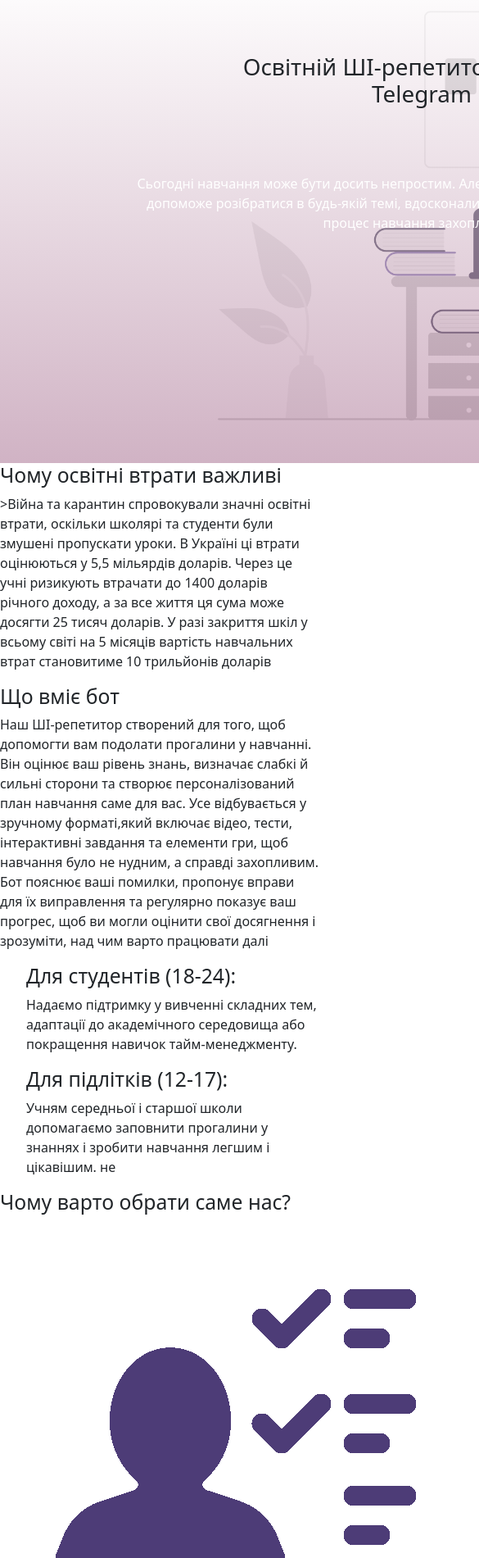
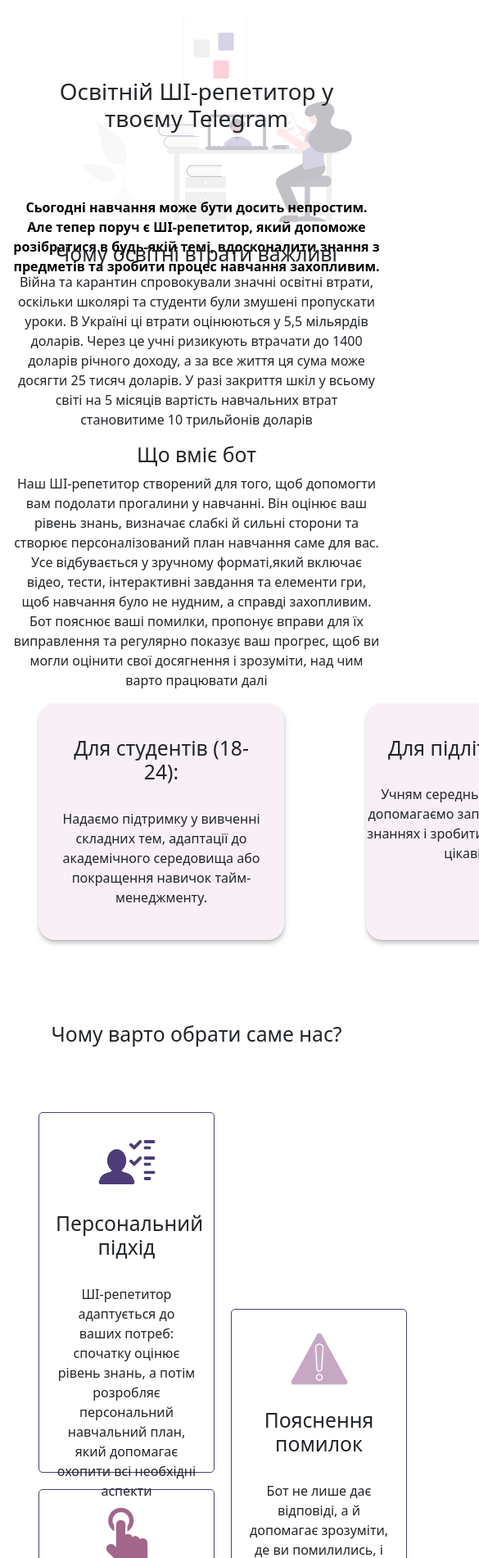
Before and after one commit to Olexi5/Coach-AI, a plain HTML site: page index.html in a window 390 px wide. Shown: the part 99-2000 px from the top of the page at 82% size, 585 px wide, since content can reach past the window. Drawn offline with nearby package versions, Linux system fonts and the light colour scheme; a script that the page names is missing.

Commit message:
trying to make a mobile version

```diff
--- a/css/style.css
+++ b/css/style.css
@@ -4,9 +4,16 @@
   padding: 0 15px;
 }
 .brand-img {
-  width: 80px;
+  width: 60px;
 }
 .header {
+  padding-top: 20px;
+  padding-bottom: 10px;
+  border-bottom: 1px solid rgba(255, 172, 152, 0.5);
+}
+.navbar-brand {
+  display: flex;
+  align-items: center;
 }
 .header-cont {
   display: flex;
@@ -19,7 +26,8 @@
 .hero {
   background-image: linear-gradient(
       to top,
-      rgba(162, 103, 138, 0.5), rgba(255, 255, 255, 0.5)
+      rgba(255, 255, 255, 0.7),
+      rgba(255, 255, 255, 0.7)
     ),
     url(../images/hero-img.png);
   background-size: contain;
@@ -36,7 +44,230 @@
 }
 .hero-text {
   text-align: center;
-  width: 700px;
+  width: 600px;
   margin: 0 auto;
+  color: #000;
+  font-weight: 600;
+}
+.problem {
+  margin-top: 20px;
+  margin-bottom: 60px;
+}
+.prob-title {
+  text-align: center;
+}
+.prob-text {
+  text-align: center;
+}
+.solution {
+  margin-bottom: 100px;
+}
+.sol-title {
+  text-align: center;
+}
+.sol-text {
+  text-align: center;
+}
+.for-item {
+  width: 450px;
+  background-color: rgba(182, 109, 170, 0.1);
+  padding-top: 40px;
+  padding-bottom: 40px;
+  border-radius: 20px;
+  box-shadow: 1px 4px 6px 0px rgba(0, 0, 0, 0.16),
+    0px 4px 4px 0px rgba(0, 0, 0, 0.06), 0px 1px 1px 0px rgba(0, 0, 0, 0.12);
+}
+.for-list {
+  display: flex;
+  gap: 100px;
+}
+.for-title {
+  text-align: center;
+  margin: 0 auto;
+  margin-bottom: 30px;
+  width: 250px;
+}
+.for-text {
+  text-align: center;
+  width: 300px;
+  margin: 0 auto;
+}
+.for {
+  margin-bottom: 100px;
+}
+.advant-img {
+  width: 80px;
+  display: block;
+  margin: 0 auto;
+  margin-bottom: 20px;
+}
+.advant-item {
+  width: 300px;
+  border: 1px solid #4d3c77;
+  padding: 50px;
+  padding-top: 20px;
+  padding-bottom: 20px;
+  border-radius: 5px;
+  height: 440px;
+}
+.advant-item-title {
+  text-align: center;
+  margin-bottom: 30px;
+}
+.advant-text {
+  text-align: center;
+}
+.advant-list {
+  display: grid;
+  grid-template-columns: repeat(2, 300px);
+  grid-template-rows: 220px 200px 220px 200px 220px;
+  grid-column-gap: 20px;
+  grid-row-gap: 20px;
+  width: 620px;
+  margin: 0 auto;
+}
+.advant-title {
+  text-align: center;
+  margin-bottom: 80px;
+}
+.advant-item:nth-child(1) {
+  grid-area: 1 / 1 / 3 / 2;
+}
+.advant-item:nth-child(2) {
+  grid-area: 2 / 2 / 4 / 3;
+}
+.advant-item:nth-child(3) {
+  grid-area: 3 / 1 / 5 / 2;
+}
+.advant-item:nth-child(4) {
+  grid-area: 4 / 2 / 6 / 3;
+}
+.btn-support {
+  width: 180px;
+  height: 50px;
+  background-color: #7a6daa;
+  border: 3px solid #4d3c77;
+  border-radius: 15px;
+  display: flex;
+  align-items: center;
+  padding-top: 15px;
+  padding-bottom: 5px;
+  padding-left: 15px;
+  gap: 20px;
+}
+.btn-text {
+  font-size: 13px;
+  line-height: 120%;
+  text-align: left;
   color: #fff;
 }
+.support-img {
+  width: 30px;
+  margin-bottom: 10px;
+}
+@media screen and (max-width: 480px) {
+  .container {
+    width: 480px;
+    margin: 0 auto;
+    padding: 0 15px;
+  }
+  .hero {
+    background-image: linear-gradient(
+        to top,
+        rgba(255, 255, 255, 0.7),
+        rgba(255, 255, 255, 0.7)
+      ),
+      url(../images/hero-img.png);
+    background-size: contain;
+    background-repeat: no-repeat;
+    background-position: right;
+    height: 300px;
+  }
+  .title {
+    padding-top: 100px;
+    width: 400px;
+    margin: 0 auto;
+    text-align: center;
+    margin-bottom: 80px;
+  }
+  .hero-text {
+    text-align: center;
+    width: 450px;
+    margin: 0 auto;
+    color: #000;
+    font-weight: 600;
+  }
+  .for-item {
+    width: 450px;
+    background-color: rgba(182, 109, 170, 0.1);
+    padding-top: 40px;
+    padding-bottom: 40px;
+    border-radius: 20px;
+    box-shadow: 1px 4px 6px 0px rgba(0, 0, 0, 0.16),
+      0px 4px 4px 0px rgba(0, 0, 0, 0.06), 0px 1px 1px 0px rgba(0, 0, 0, 0.12);
+  }
+  .for-title {
+    text-align: center;
+    margin: 0 auto;
+    margin-bottom: 30px;
+    width: 250px;
+  }
+  .for-text {
+    text-align: center;
+    width: 300px;
+    margin: 0 auto;
+  }
+  .for {
+    margin-bottom: 100px;
+  }
+  .advant-img {
+    width: 80px;
+    display: block;
+    margin: 0 auto;
+    margin-bottom: 20px;
+  }
+  .advant-item {
+    width: 215px;
+    border: 1px solid #4d3c77;
+    padding: 20px;
+    border-radius: 5px;
+    height: 440px;
+  }
+  .advant-item-title {
+    text-align: center;
+    margin-bottom: 30px;
+  }
+  .advant-text {
+    text-align: center;
+  }
+  .advant-list {
+    display: grid;
+    grid-template-columns: repeat(2, 215px);
+    grid-template-rows: 220px 200px 220px 200px 220px;
+    grid-column-gap: 20px;
+    grid-row-gap: 20px;
+    width: 450px;
+    margin: 0 auto;
+  }
+  .advant-title {
+    text-align: center;
+    margin-bottom: 80px;
+  }
+  .advant-item:nth-child(1) {
+    grid-area: 1 / 1 / 3 / 2;
+  }
+  .advant-item:nth-child(2) {
+    grid-area: 2 / 2 / 4 / 3;
+  }
+  .advant-item:nth-child(3) {
+    grid-area: 3 / 1 / 5 / 2;
+  }
+  .advant-item:nth-child(4) {
+    grid-area: 4 / 2 / 6 / 3;
+  }
+}
+background-image: linear-gradient(
+  to top,
+  rgba(255, 172, 152, 0.2),
+  rgba(255, 172, 152, 0)
+);
--- a/index.html
+++ b/index.html
@@ -77,18 +77,18 @@
           знання з предметів та зробити процес навчання захопливим.
         </p>
       </section>
-      <section class="problem">
+      <section class="container problem">
         <h2 class="prob-title">Чому освітні втрати важливі</h2>
         <p class="prob-text">
-          >Війна та карантин спровокували значні освітні втрати, оскільки
-          школярі та студенти були змушені пропускати уроки. В Україні ці втрати
+          Війна та карантин спровокували значні освітні втрати, оскільки школярі
+          та студенти були змушені пропускати уроки. В Україні ці втрати
           оцінюються у 5,5 мільярдів доларів. Через це учні ризикують втрачати
           до 1400 доларів річного доходу, а за все життя ця сума може досягти 25
           тисяч доларів. У разі закриття шкіл у всьому світі на 5 місяців
           вартість навчальних втрат становитиме 10 трильйонів доларів
         </p>
       </section>
-      <section class="solution">
+      <section class="container solution">
         <h2 class="sol-title">Що вміє бот</h2>
         <p class="sol-text">
           Наш ШІ-репетитор створений для того, щоб допомогти вам подолати
@@ -101,7 +101,7 @@
           свої досягнення і зрозуміти, над чим варто працювати далі
         </p>
       </section>
-      <section class="for">
+      <section class="container for">
         <ul class="for-list">
           <li class="for-item">
             <h2 class="for-title">Для студентів (18-24):</h2>
@@ -112,46 +112,46 @@
           </li>
           <li class="for-item">
             <h2 class="for-title">Для підлітків (12-17):</h2>
-            <p class="for-texr">
+            <p class="for-text">
               Учням середньої і старшої школи допомагаємо заповнити прогалини у
               знаннях і зробити навчання легшим і цікавішим. не
             </p>
           </li>
         </ul>
       </section>
-      <section class="advantages">
-        <h2>Чому варто обрати саме нас?</h2>
-        <ul>
-          <li>
-            <img src="./images/personal.png" alt="" />
-            <h2>Персональний підхід</h2>
-            <p>
+      <section class="container advantages">
+        <h2 class="advant-title">Чому варто обрати саме нас?</h2>
+        <ul class="advant-list">
+          <li class="advant-item">
+            <img class="advant-img" src="./images/personal.png" alt="" />
+            <h2 class="advant-item-title">Персональний підхід</h2>
+            <p class="advant-text">
               ШІ-репетитор адаптується до ваших потреб: спочатку оцінює рівень
               знань, а потім розробляє персональний навчальний план, який
               допомагає охопити всі необхідні аспекти
             </p>
           </li>
-          <li>
-            <img src="./images/mistakes.png" alt="" />
-            <h2>Пояснення помилок</h2>
-            <p>
+          <li class="advant-item">
+            <img class="advant-img" src="./images/mistakes.png" alt="" />
+            <h2 class="advant-item-title">Пояснення помилок</h2>
+            <p class="advant-text">
               Бот не лише дає відповіді, а й допомагає зрозуміти, де ви
               помилились, і підказує, як це виправити
             </p>
           </li>
-          <li>
-            <img src="./images/interactive.png" alt="" />
-            <h2>Інтерактивність</h2>
-            <p>
+          <li class="advant-item">
+            <img class="advant-img" src="./images/interactive.png" alt="" />
+            <h2 class="advant-item-title">Інтерактивність</h2>
+            <p class="advant-text">
               Навчання стає цікавішим завдяки інтерактивним відео, тестам і
               різноманітним завданням, що роблять складні теми більш доступними
               та зрозумілими
             </p>
           </li>
-          <li>
-            <img src="./images/gaming.png" alt="" />
-            <h2>Гейміфікація</h2>
-            <p>
+          <li class="advant-item">
+            <img class="advant-img" src="./images/gaming.png" alt="" />
+            <h2 class="advant-item-title">Гейміфікація</h2>
+            <p class="advant-text">
               Навчальний процес стає захопливою грою: рівні, нагороди та
               досягнення мотивують рухатися далі
             </p>
@@ -163,11 +163,12 @@
         <p>Support text</p>
         <button
           type="button"
-          class="btn btn-primary"
+          class="btn-support"
           data-bs-toggle="modal"
           data-bs-target="#exampleModal"
         >
-          Підтримати
+          <img class="support-img" src="./images/heart-Photoroom.png" alt="" />
+          <p class="btn-text">Підтримати проєкт</p>
         </button>
         <div
           class="modal fade"
```
Also changed, not shown: images/heart-Photoroom.png (added), images/logo.png (added).
